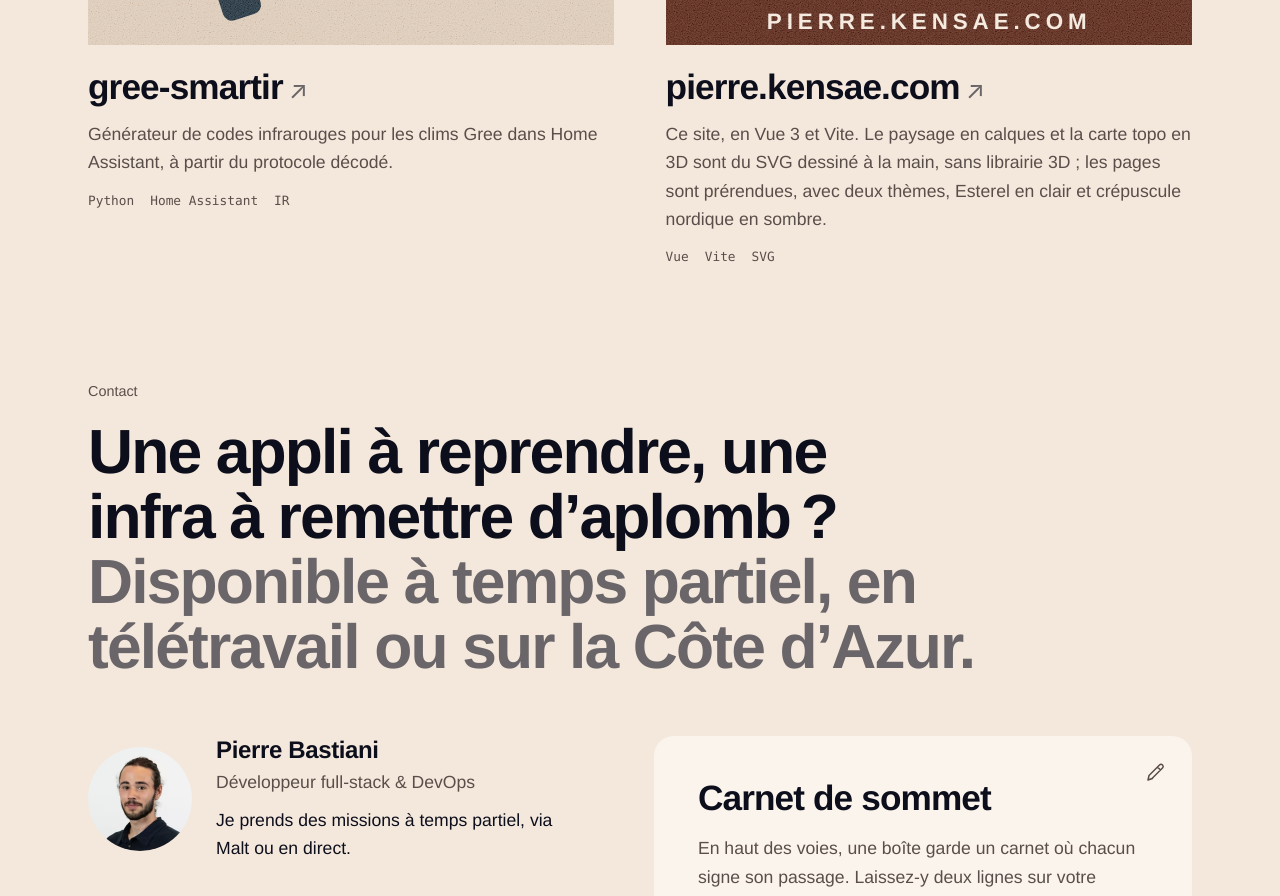
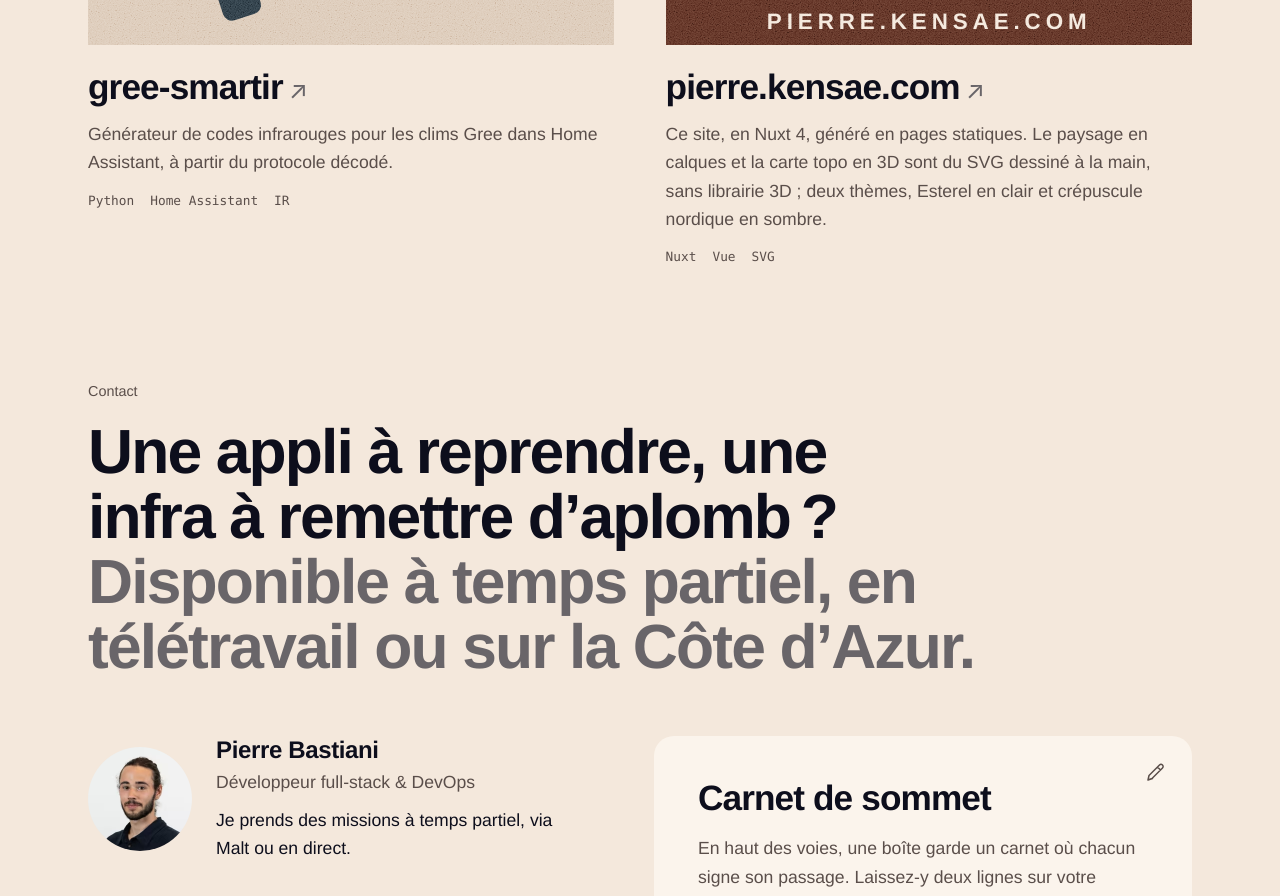
Before and after one commit to PierreBastiani/PierreBastiani.github.io, a Nuxt app: page / in a window 1280 px wide. Shown: the part 4740-5636 px from the top of the page. Built offline with nearby package versions, Linux system fonts and the light colour scheme.

Commit message:
Site card and llms.txt: describe the Nuxt stack

```diff
--- a/app/content.ts
+++ b/app/content.ts
@@ -128,8 +128,8 @@ export const projects: Project[] = [
   {
     name: 'pierre.kensae.com',
     href: 'https://github.com/PierreBastiani/PierreBastiani.github.io',
-    text: 'Ce site, en Vue 3 et Vite. Le paysage en calques et la carte topo en 3D sont du SVG dessiné à la main, sans librairie 3D\u00a0; les pages sont prérendues, avec deux thèmes, Esterel en clair et crépuscule nordique en sombre.',
-    tags: ['Vue', 'Vite', 'SVG'],
+    text: 'Ce site, en Nuxt 4, généré en pages statiques. Le paysage en calques et la carte topo en 3D sont du SVG dessiné à la main, sans librairie 3D\u00a0; deux thèmes, Esterel en clair et crépuscule nordique en sombre.',
+    tags: ['Nuxt', 'Vue', 'SVG'],
     art: 'site',
   },
 ]
```
Also changed, not shown: public/llms.txt.
